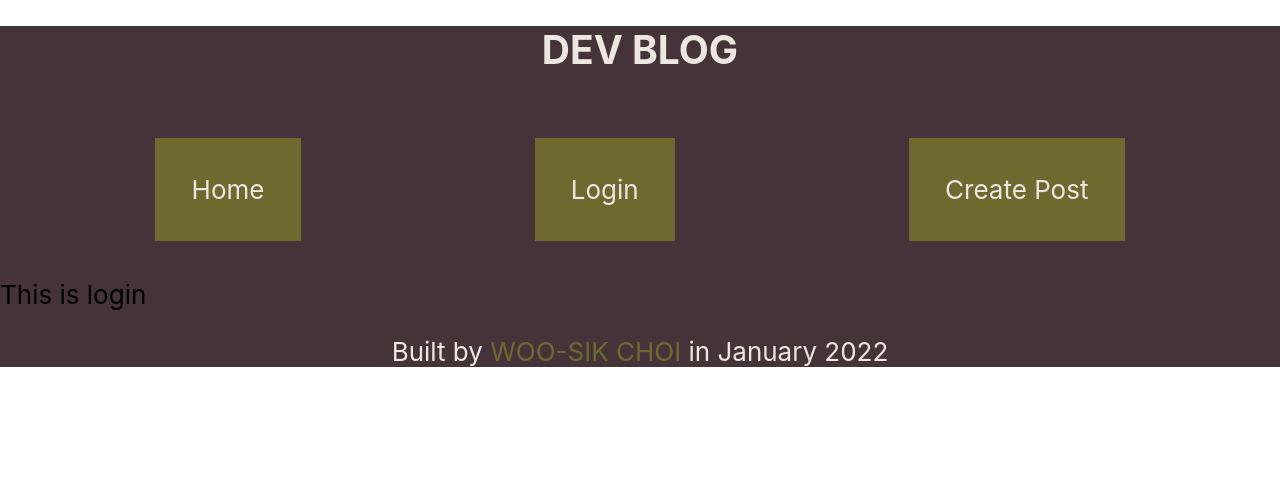
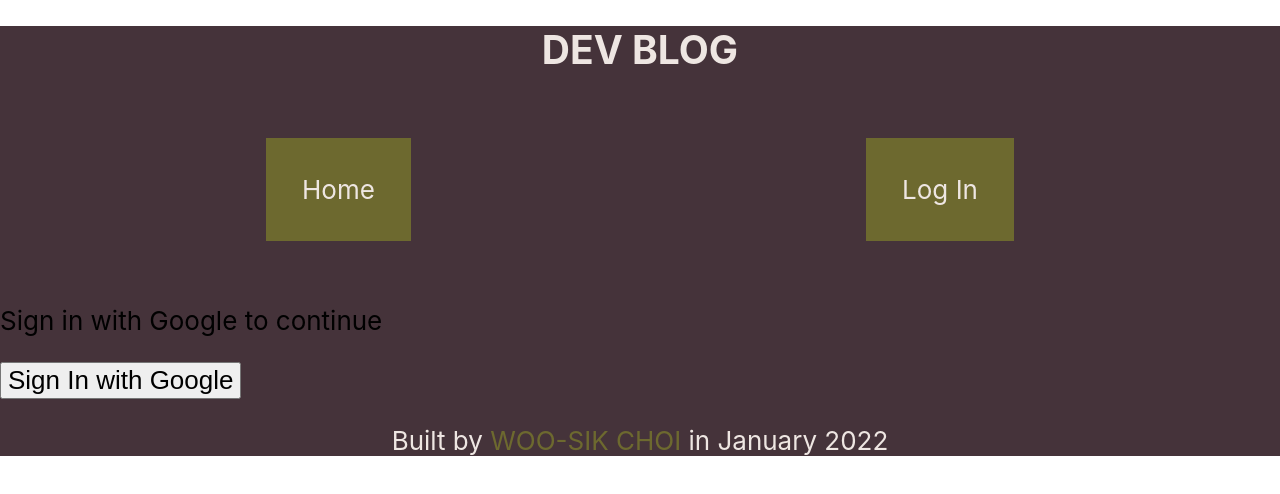
Before and after one commit to dvlprwchoi/dev-blog, a React (Create React App) app: page /login in a window 1280 px wide. Shown: the top 494 px of the page. Built offline with nearby package versions, Linux system fonts and the light colour scheme; no server answers.

Commit message:
Add logout and sign with google

```diff
--- a/src/App.js
+++ b/src/App.js
@@ -1,3 +1,4 @@
+import { useState } from 'react';
 import { BrowserRouter as Router, Routes, Route } from 'react-router-dom';
 import './App.css';
 import Header from './components/Header/Header';
@@ -5,15 +6,31 @@ import Home from './components/Home/Home';
 import Login from './components/Login/Login';
 import Create from './components/Create/Create';
 import Footer from './components/Footer/Footer';
+import { signOut } from 'firebase/auth';
+import { auth } from './firebase-config';
 
 function App() {
+  const [isAuth, setIsAuth] = useState(false);
+
+  const _logout = () => {
+    signOut(auth).then(() => {
+      localStorage.clear();
+      setIsAuth(false);
+      window.location.pathname = '/login';
+    });
+  };
+
   return (
     <div className="App" theme="a">
       <Router>
-        <Header />
+        <Header isAuth={isAuth} _logout={_logout} />
         <Routes>
           <Route exact path="/" element={<Home />} />
-          <Route exact path="/login" element={<Login />} />
+          <Route
+            exact
+            path="/login"
+            element={<Login setIsAuth={setIsAuth} />}
+          />
           <Route exact path="/create" element={<Create />} />
         </Routes>
       </Router>
--- a/src/components/Header/Header.js
+++ b/src/components/Header/Header.js
@@ -1,6 +1,6 @@
 import { Link } from 'react-router-dom';
 
-function Header() {
+function Header({ isAuth, _logout }) {
   return (
     <div className="header">
       <div className="header-title">
@@ -9,8 +9,14 @@ function Header() {
       {/* <div className="navbar"> */}
       <nav className="navbar">
         <Link to="/">Home</Link>
-        <Link to="/login">Login</Link>
-        <Link to="/create">Create Post</Link>
+        {!isAuth ? (
+          <Link to="/login">Log In</Link>
+        ) : (
+          <button className="logout-button button" onClick={_logout}>
+            Log Out
+          </button>
+        )}
+        {isAuth && <Link to="/create">Create Post</Link>}
       </nav>
       {/* </div> */}
     </div>
--- a/src/components/Login/Login.js
+++ b/src/components/Login/Login.js
@@ -1,5 +1,29 @@
-function Login() {
-  return <div className="login main">This is login</div>;
+import { auth, provider } from '../../firebase-config';
+import { signInWithPopup } from 'firebase/auth';
+import { useNavigate } from 'react-router-dom';
+
+function Login({ setIsAuth }) {
+  let navigate = useNavigate();
+
+  const _signInWithGoogle = () => {
+    signInWithPopup(auth, provider).then((result) => {
+      localStorage.setItem('isAuth', true);
+      setIsAuth(true);
+      navigate('/');
+    });
+  };
+  return (
+    <div className="login main">
+      <p>Sign in with Google to continue</p>
+      <button
+        className="login-with-google-btn button"
+        onClick={_signInWithGoogle}
+      >
+        {' '}
+        Sign In with Google
+      </button>
+    </div>
+  );
 }
 
 export default Login;
```
